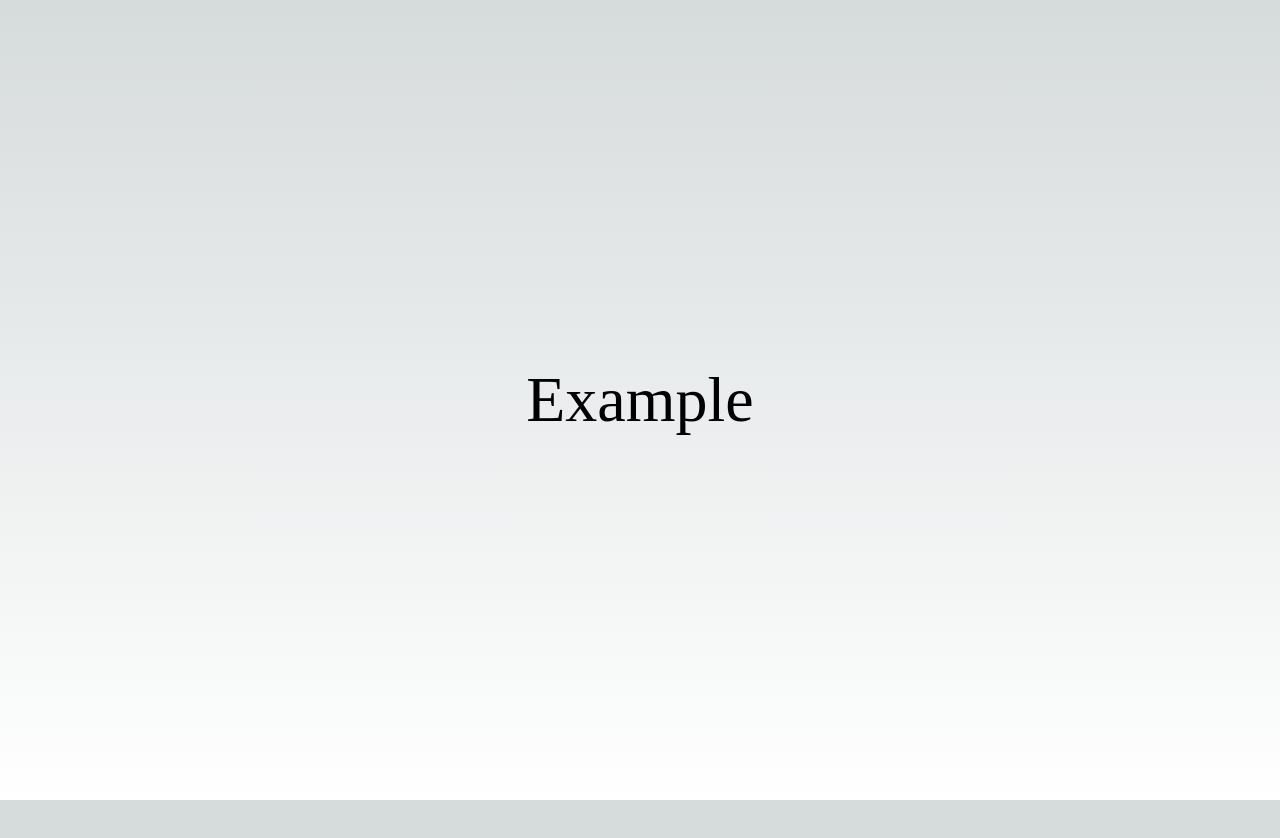
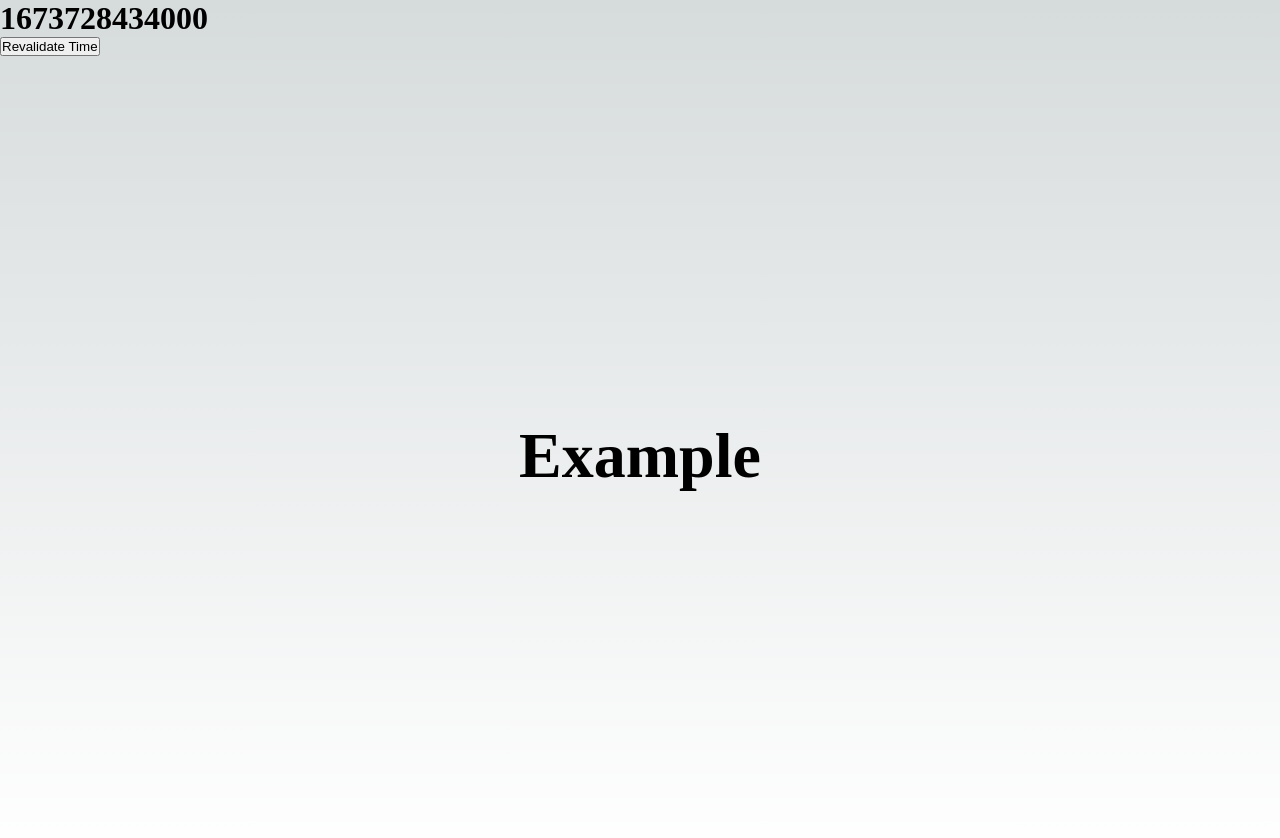
Before and after one commit to jthagerman/Project, a Next.js app: page / in a window 1280 px wide. Shown: the top 838 px of the page. Before the commit the page ends 800 px from the top, so only its background shows below. Built offline with nearby package versions, Linux system fonts and the light colour scheme.

Commit message:
added static generation on /

```diff
--- a/Components/Styled/example.ts
+++ b/Components/Styled/example.ts
@@ -7,4 +7,5 @@ display: grid;
 height: 100vh;
 place-items: center;
 font-size: 4rem;
+font-weight: 900;
 width: 100vw`
--- a/pages/api/hello.ts
+++ /dev/null
@@ -1,13 +0,0 @@
-// Next.js API route support: https://nextjs.org/docs/api-routes/introduction
-import type { NextApiRequest, NextApiResponse } from 'next'
-
-type Data = {
-  name: string
-}
-
-export default function handler(
-  req: NextApiRequest,
-  res: NextApiResponse<Data>
-) {
-  res.status(200).json({ name: 'John Doe' })
-}
--- a/pages/index.tsx
+++ b/pages/index.tsx
@@ -3,7 +3,12 @@ import Example from '@/Components/Functional/example'
 
 
 
-export default function Home() {
+export default function Home({time}: any) {
+
+
+  const revalidate =()  => {
+    fetch('/api/revalidate')
+  }
   return (
     <>
       <Head>
@@ -12,9 +17,24 @@ export default function Home() {
         <meta name="viewport" content="width=device-width, initial-scale=1" />
         <link rel="icon" href="/favicon.ico" />
       </Head>
-
+      <h1>{time}</h1>
+      <button onClick={() => revalidate()}>Revalidate Time</button>
       <Example/>
 
     </>
   )
 }
+
+
+export function getStaticProps() {
+
+  console.log('Getting Static Props')
+
+  return {
+    props: {
+      time: new Date().getTime()
+    },
+    revalidate: 100
+
+  }
+}
```
Also changed, not shown: pages/api/revalidate.ts (added, +7 -0 lines).
